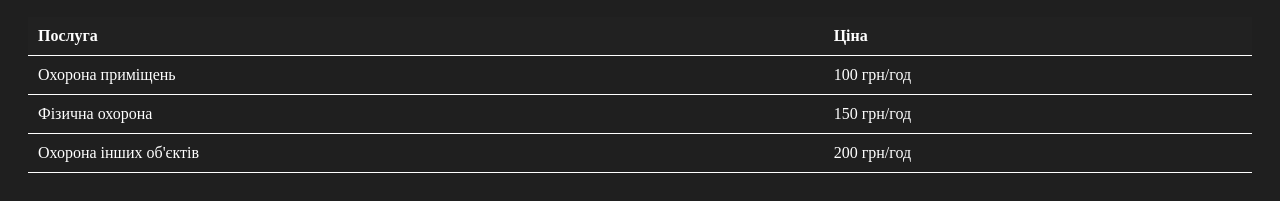
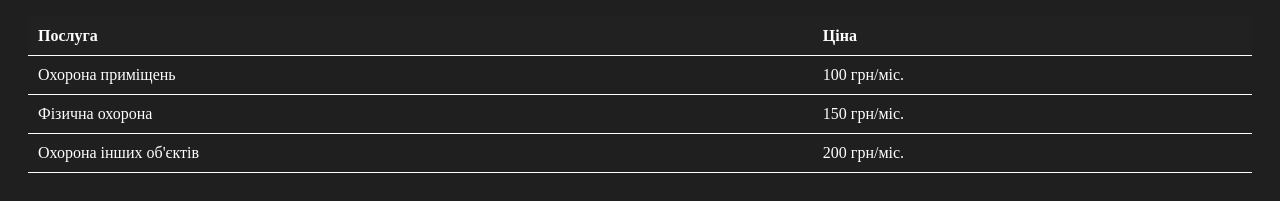
Before and after one commit to vladmaksimenko/KORDON_PLUS, a plain HTML site: page index.html in a window 1280 px wide. Shown: the part 439-640 px from the top of the page. Drawn offline with Linux system fonts and the light colour scheme.

Commit message:
Update index.html

```diff
--- a/index.html
+++ b/index.html
@@ -72,13 +72,13 @@
         <tbody>
           <tr>
             <td>Охорона приміщень</td>
-            <td>100 грн/год</td>
+            <td>100 грн/міс.</td>
           </tr>
           <tr>
             <td>Фізична охорона</td>
-            <td>150 грн/год</td>
+            <td>150 грн/міс.</td>
           </tr>
           <tr>
             <td>Охорона інших об'єктів</td>
-            <td>200 грн/год</td>
+            <td>200 грн/міс.</td>
           </tr>
```
